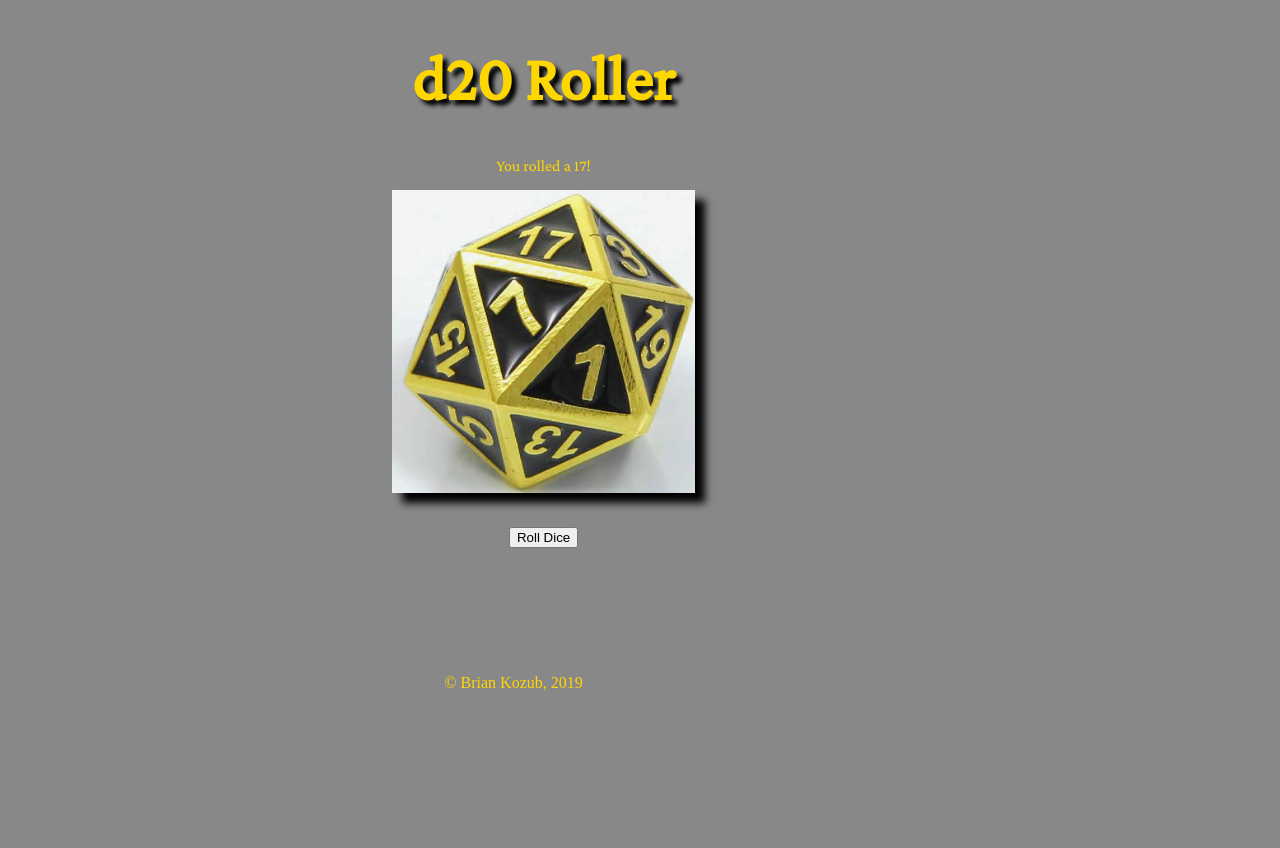
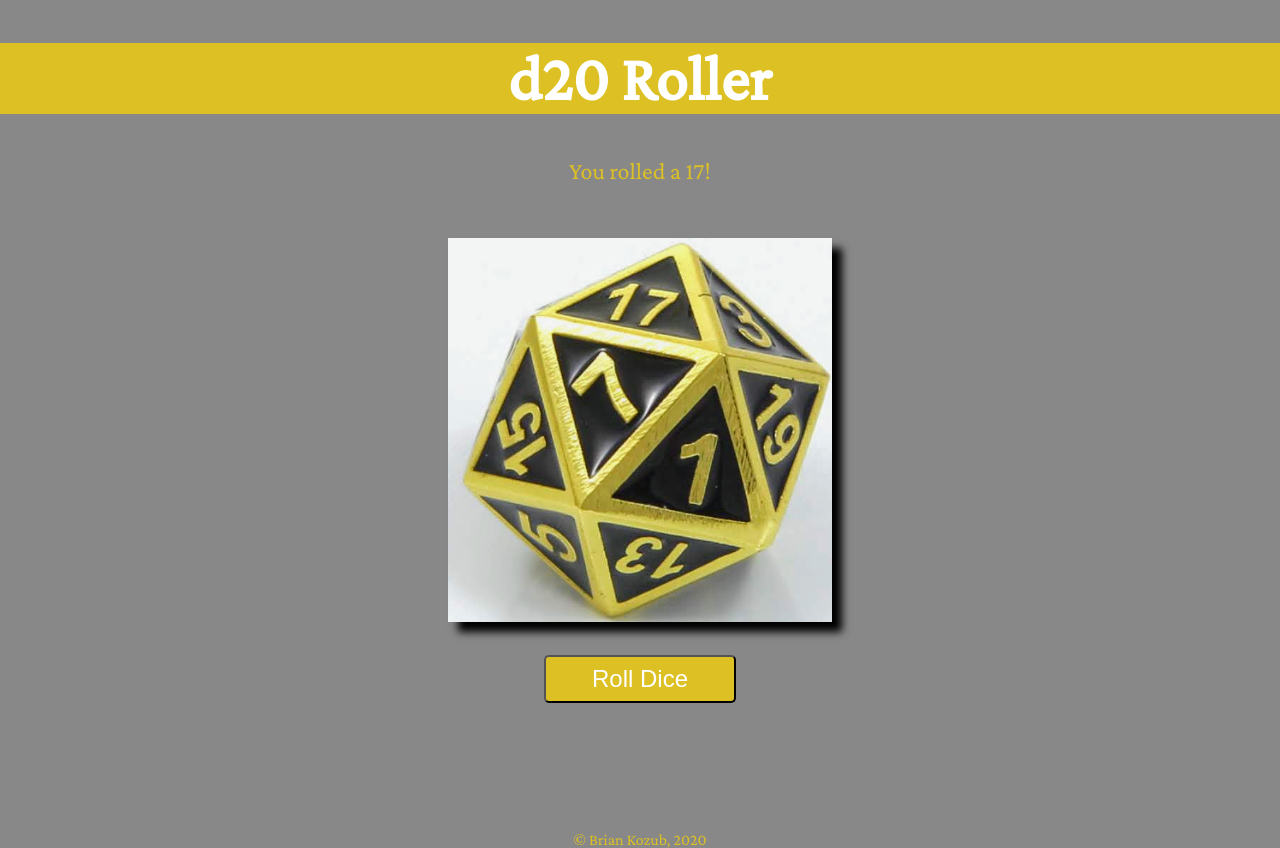
Before and after one commit to ticet11/d20diceRoller, a plain HTML site: page index.html in a window 1280 px wide. Both pictures are taken after a click on the button "Roll Dice". Before the commit the page ends 800 px from the top, so only its background shows below. Drawn offline with nearby package versions, Linux system fonts and the light colour scheme; a web font is replaced by a local one.

Commit message:
Refactored JavaScript. Updated Readme. Cleaned up HTML and CSS.

```diff
--- a/css/style.css
+++ b/css/style.css
@@ -1,34 +1,43 @@
-@import url('https://fonts.googleapis.com/css?family=Crimson+Pro|Lacquer&display=swap');
+@import url("https://fonts.googleapis.com/css?family=Crimson+Pro|Lacquer&display=swap");
 
-
-.container{
-	text-align: center;
-	width: 80%;
-	margin:30px;
+body {
+    background-color: #888;
+    color: #ddc124;
+    font-family: "Crimson Pro", serif, sans-serif;
+    padding: 0;
+    margin: 0;
+    text-align: center;
 }
 
-body{
-	background-color: #888;
-	color: gold;
+.header {
+    background-color: #ddc124;
+    color: white;
+    width: 100%;
 }
 
 h1 {
-	font-family: 'Crimson Pro', serif, sans-serif;
-	font-size: 4rem;
-	text-shadow: 5px 5px 4px black;
+    font-size: 4rem;
 }
 
 p {
-	font-family: 'Crimson Pro', serif, sans-serif;
+    font-size: 1.5em;
 }
 
-img{
-	width:30%;
-	box-shadow: 10px 10px 8px black;
+img {
+    width: 30%;
+    box-shadow: 10px 10px 8px black;
+    margin: 30px;
 }
 
-footer{
-	margin-top: 10%;
-	text-align:center;
-	width:80%;
+footer {
+    margin-top: 10%;
 }
+
+button {
+    border-radius: 5px;
+    background-color: #ddc124;
+    color: white;
+    width: 8em;
+    height: 2em;
+    font-size: 1.5em;
+}
--- a/index.html
+++ b/index.html
@@ -1,31 +1,39 @@
 <!DOCTYPE html>
-<html>
-
+<html lang="en">
     <head>
-	<meta charset="utf-8">
-	<meta http-equiv="X-UA-Compatible" content="IE=edge">
-	<title>Dice Game</title>
-	<link rel="stylesheet" type="text/css" href="css/style.css">
+        <meta charset="UTF-8" />
+        <meta
+            name="viewport"
+            content="width=device-width, initial-scale=1.0"
+		/>
+		<link rel="stylesheet" href="css/style.css">
+        <title>d20 Roller</title>
     </head>
-
     <body onload="diceRoll()">
         <div class="container">
-
+            <div class="header">
                 <h1>d20 Roller</h1>
+            </div>
 
             <!-- place to tell the player what they rolled -->
             <p>Roll the dice!</p>
 
-		<img class="d20" name="d20"/>
-
+            <img class="d20" name="d20" />
         </div>
         <div class="container">
-		<button type="button" onclick="clickRoll()">Roll Dice</button>
+            <button type="button" onclick="clickRoll()">
+                Roll Dice
+            </button>
         </div>
-	<script src="js/index.js" type="text/javascript" charset="utf-8" async defer></script>
+        <script
+            src="js/index.js"
+            type="text/javascript"
+            charset="utf-8"
+            async
+            defer
+        ></script>
         <footer>
-		&copy; Brian Kozub, 2019
+            &copy; Brian Kozub, 2020
         </footer>
     </body>
-
 </html>
--- a/js/index.js
+++ b/js/index.js
@@ -1,34 +1,30 @@
 let randomNumber;
-let counter = 0; // start from the bottom
-let clickRollInterval;
-let diceSound = new Audio('sound/diceSound.mp3');
 
 // function for dice randomizer
 function diceRoll() {
-  randomNumber = Math.floor(Math.random() * 20) + 1; // number generated, 1-20
+    randomNumber = Math.floor(Math.random() * 20) + 1; // number generated, 1-6
 
-  let d20Images = 'images/d20' + randomNumber + '.jpg'; // ramdom number attached to image
+    let d20Images = "images/d20" + randomNumber + ".jpg"; // ramdom number attached to image
 
-  document.querySelector('.d20').setAttribute('src', d20Images); // image displayed
-
+    document.querySelector(".d20").setAttribute("src", d20Images); // image displayed
 }
 
 // function to roll the dice (called when button clicked)
 function clickRoll() {
-
-  clickRollInterval = setInterval(function() {
+    const diceSound = new Audio("sound/diceSound.mp3");
     diceSound.play();
-    if (counter < 8 || counter > 0) {
+    let counter = 0;
+    let clickRollInterval = setInterval(function () {
+        if (counter < 9) {
             diceRoll();
             counter++;
             console.log(counter);
-    }
-
-    if (counter > 8) {
+        } else {
             clearInterval(clickRollInterval);
             counter = 0;
-      document.querySelector('p').innerHTML = 'You rolled a ' + randomNumber + '!';
+            document.querySelector(
+                "p"
+            ).innerHTML = `You rolled a ${randomNumber}!`;
         }
     }, 80);
-
 }
--- a/style.css
+++ /dev/null
@@ -1,34 +0,0 @@
-@import url('https://fonts.googleapis.com/css?family=Crimson+Pro|Lacquer&display=swap');
-
-
-.container{
-	text-align: center;
-	width: 80%;
-	margin:30px;
-}
-
-body{
-	background-color: #888;
-	color: gold;
-}
-
-h1 {
-	font-family: 'Crimson Pro', serif, sans-serif;
-	font-size: 4rem;
-	text-shadow: 5px 5px 4px black;
-}
-
-p {
-	font-family: 'Crimson Pro', serif, sans-serif;
-}
-
-img{
-	width:30%;
-	box-shadow: 10px 10px 8px black;
-}
-
-footer{
-	margin-top: 10%;
-	text-align:center;
-	width:80%;
-}
```
Also changed, not shown: 1 other file. Lines whose indentation alone changed are shown as unchanged.
